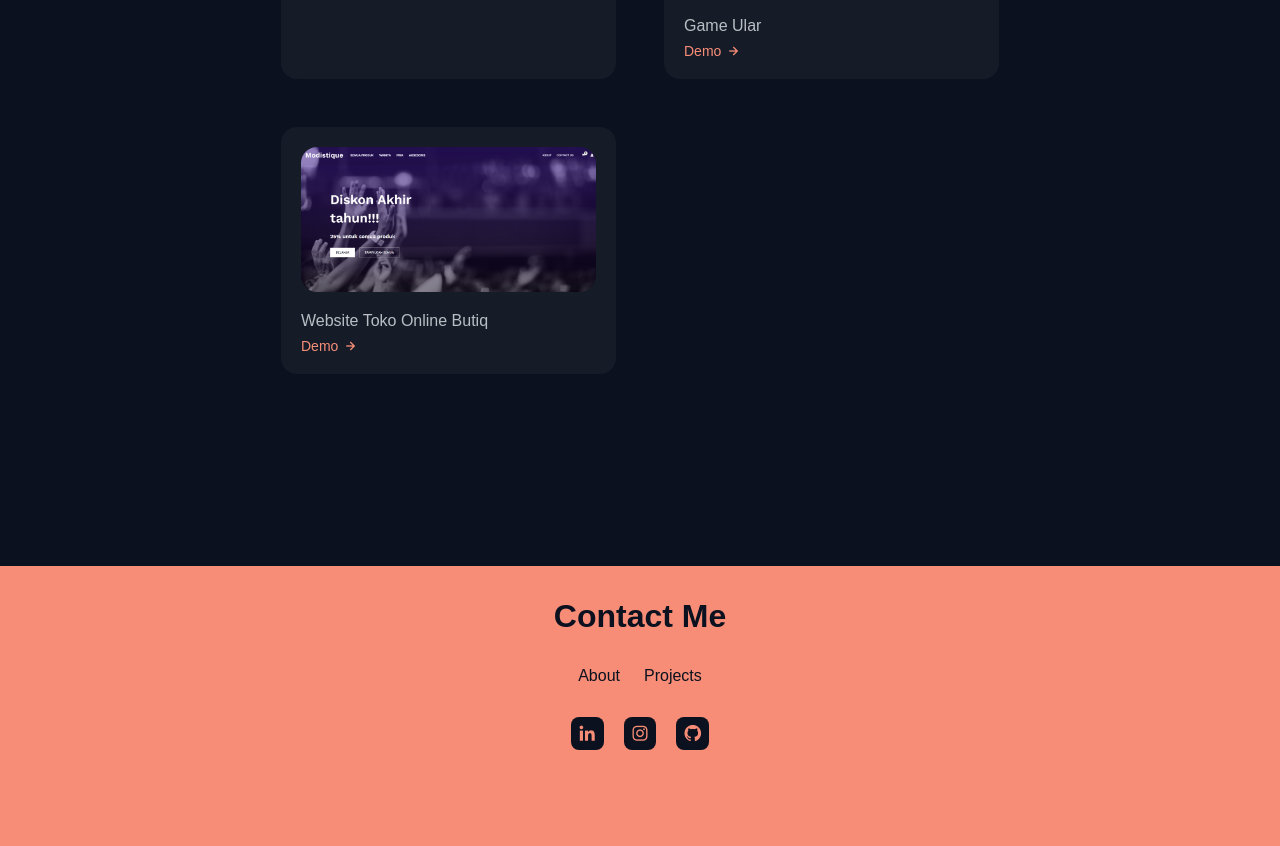
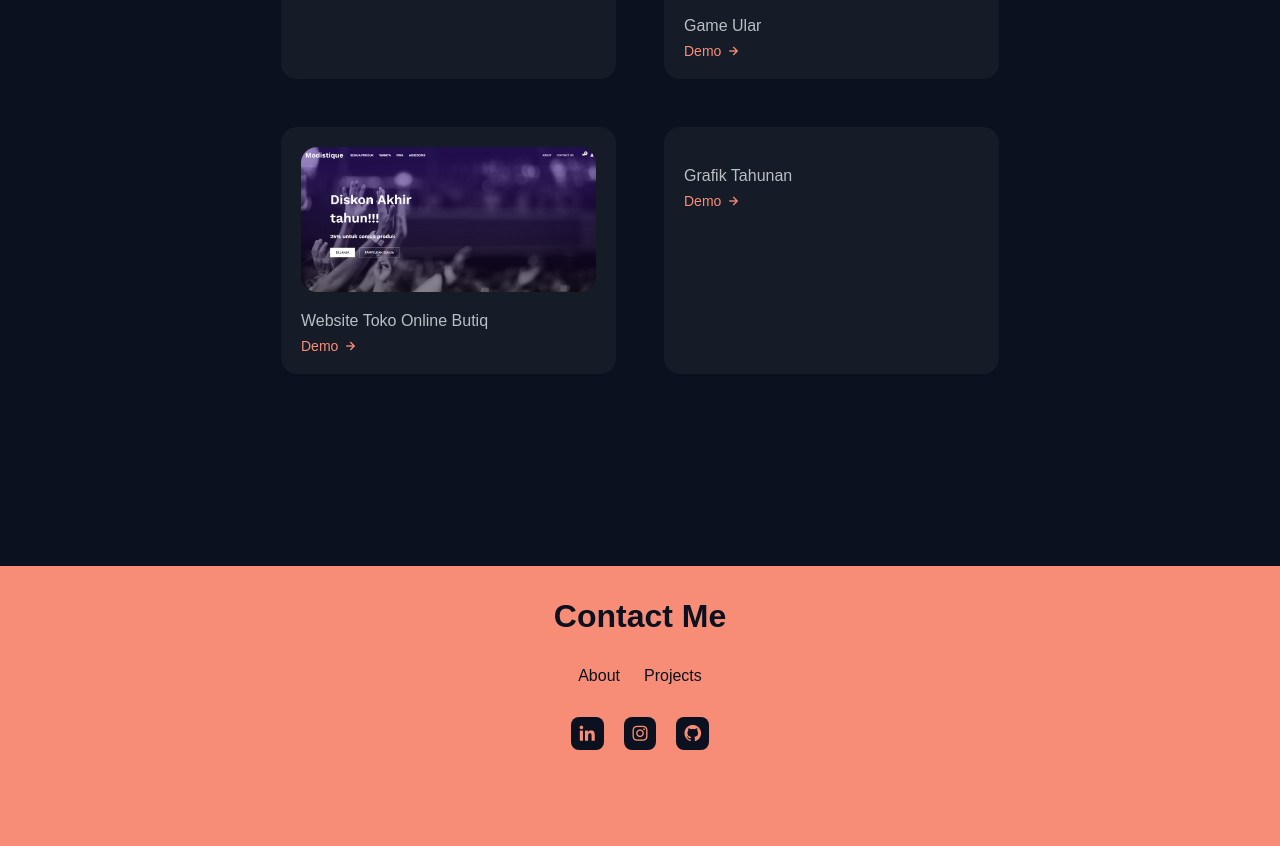
Before and after one commit to SASH-Hub/portofolio, a plain HTML site: page index.html in a window 1280 px wide. Shown: the part 3173-4019 px from the top of the page. Drawn offline with nearby package versions, Linux system fonts and the light colour scheme.

Commit message:
Update index.html

```diff
--- a/index.html
+++ b/index.html
@@ -194,6 +194,11 @@
             <h3 class="work__title">Website Toko Online Butiq</h3>
             <a href="https://modistique.rizenkai.my.id/" target="_blank" class="work__button"> Demo<i class="bx bx-right-arrow-alt work__icon"></i> </a>
           </div>
+          <div class="work__card mix web">
+            <img src="assets/img/" alt="" class="work__img" />
+            <h3 class="work__title">Grafik Tahunan</h3>
+            <a href="https://sash-hub.github.io/Grafik-Tahunan/" target="_blank" class="work__button"> Demo<i class="bx bx-right-arrow-alt work__icon"></i> </a>
+          </div>
         </div>
       </section>
 
```
